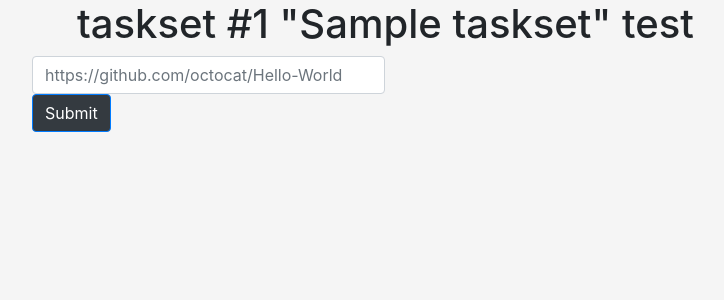
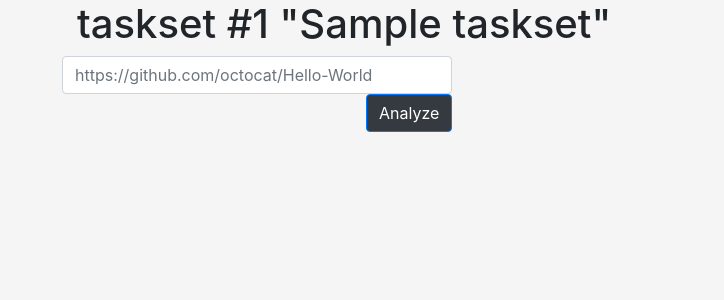
Before and after one commit to Dimanaux/repo-analyzer, a Django app: page /tasksets/1/test/ in a window 1280 px wide. Shown: the part 88-388 px from the top of the page, without its empty margins (103-827 px from the left). Run offline with Django 3.2, Linux system fonts and the light colour scheme; tables that the repository leaves empty hold one stand-in row (values such as "Sample post"); some libraries are stand-ins or nearby versions.

Commit message:
corrections

```diff
--- a/front/templates/front/TaskSet.html
+++ b/front/templates/front/TaskSet.html
@@ -35,7 +35,7 @@
         {% endfor %}
     {% else %}
         <div class="row">
-            <h6>No tasks</h6>
+            <div class="col"><h6>No tasks</h6></div>
         </div>
     {% endif %}
 
--- a/front/templates/front/Test.html
+++ b/front/templates/front/Test.html
@@ -1,26 +1,27 @@
 {% extends 'front/base.html' %}
 
 {% block content %}
-    <h1>taskset #{{ taskset.number }} "{{ taskset.title }}" test</h1>
+<h1>taskset #{{ taskset.number }} "{{ taskset.title }}"</h1>
 
-    <div class="row">
+
 <form action="{% url 'test' number=taskset.number %}" method="POST" enctype="multipart/form-data" class="row">
     {% csrf_token %}
     <div class="row">
-                <input type="text" name="link" class="form-control"
-                       placeholder="https://github.com/octocat/Hello-World" required>
-                <input type="submit" class="btn btn-primary">
+        <div class="col-12"><input type="text" name="link" class="form-control"
+               placeholder="https://github.com/octocat/Hello-World" required></div>
+        <div class="col text-right" style="padding-bottom: 5vh;">
+            <input type="submit" class="btn btn-primary" value="Analyze">
+        </div>
     </div>
 </form>
-    </div>
 
 
 {% if display %}
 <div class="container">
     {% for task, result in results %}
     <div class="row">
-                    <div class="col">{{ task.number }}. {{ task.title }}</div>
-                    <div class="col">
+        <div class="col mx-auto" style="outline: 1px solid #666;">{{ task.number }}. {{ task.title }}</div>
+        <div class="col mx-auto" style="outline: 1px solid #666;">
             <div>{{ task.time_from }}</div>
             <div>{{ task.time_to }}</div>
         </div>
--- a/front/templates/front/base.html
+++ b/front/templates/front/base.html
@@ -46,12 +46,10 @@
 
 <div class="container">
     <div class="row">
-        <div class="col"></div>
-        <div class="col-10">
+        <div class="col-10 mx-auto">
             {% block content %}
             {% endblock %}
         </div>
-        <div class="col"></div>
     </div>
 </div>
 
```
Lines whose indentation alone changed are shown as unchanged.
